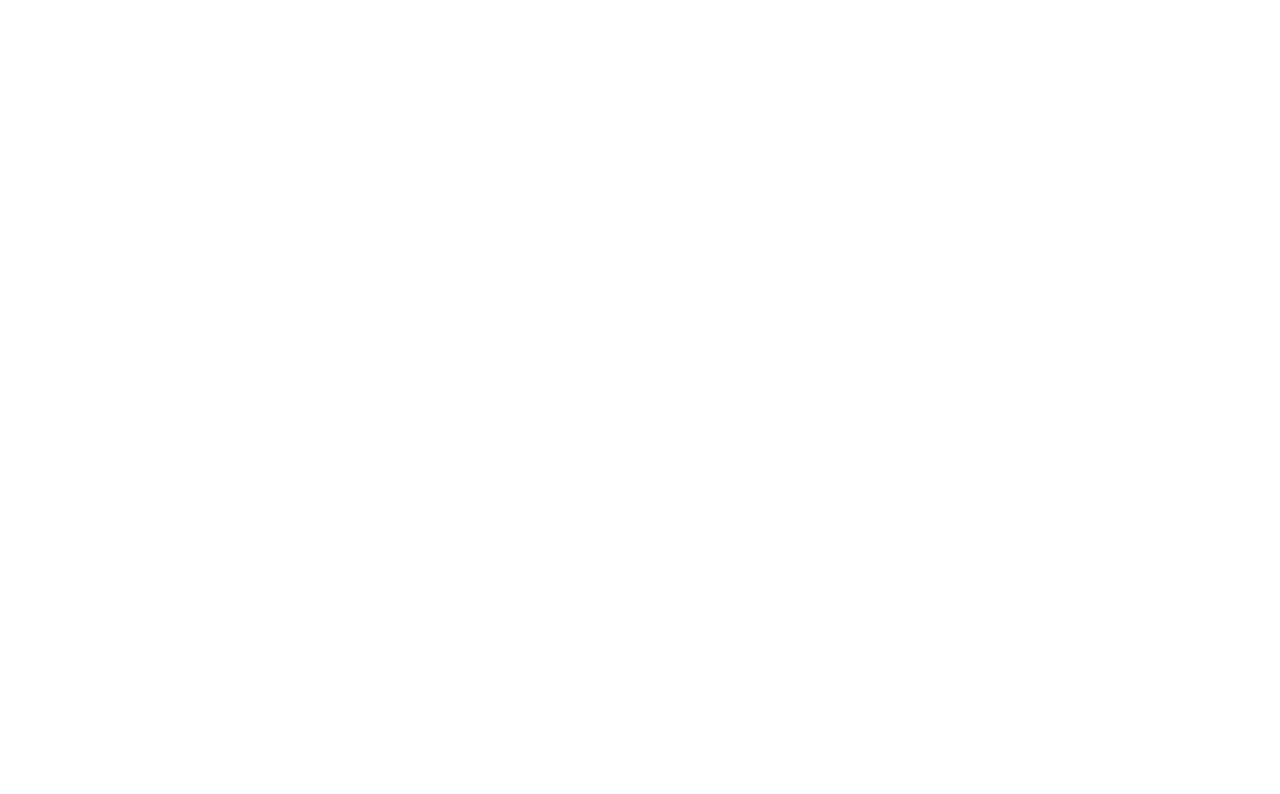
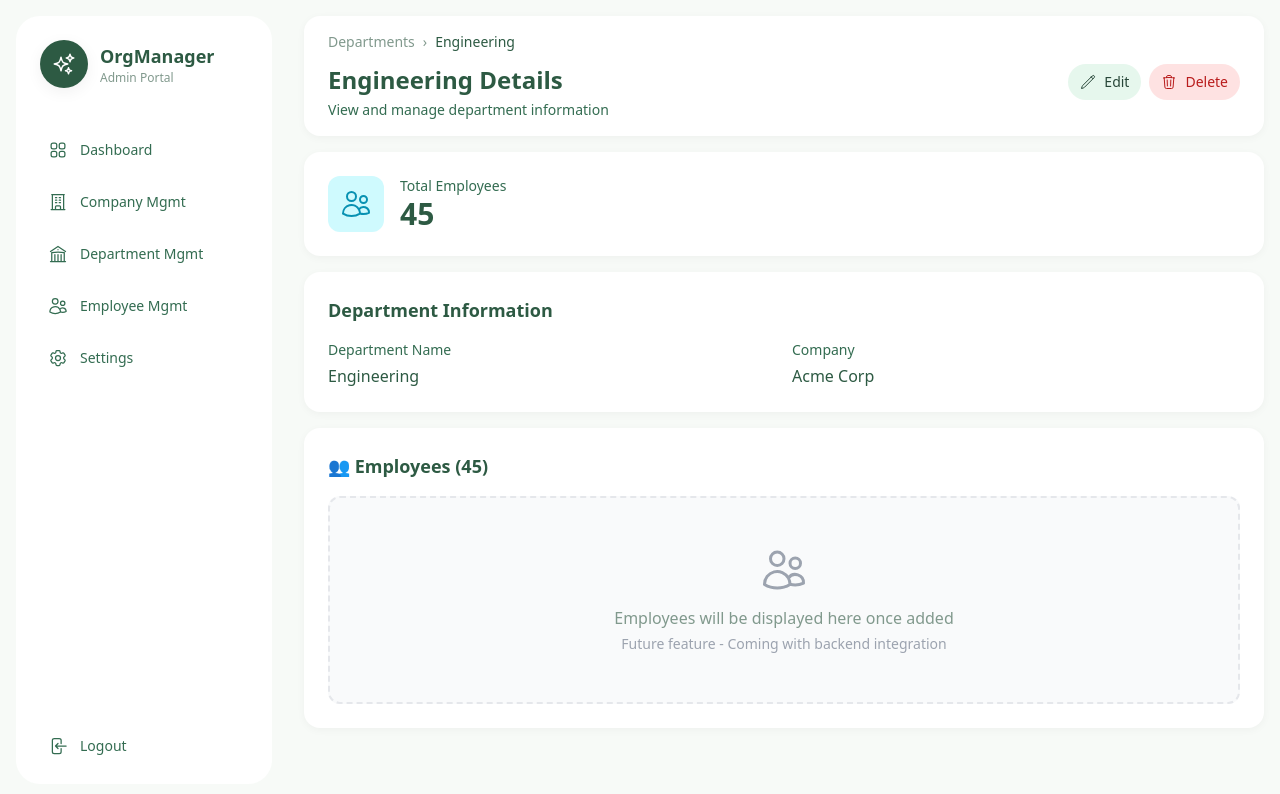
Before and after one commit to ahmednajibe/ems-task, a Vue app: page /departments/1 in a window 1280 px wide. Before the commit this address had no page. Shown: the top 794 px of the page. Built offline with nearby package versions, Linux system fonts and the light colour scheme.

Commit message:
feat: Add department detail view and its corresponding route.

```diff
--- a/src/router/index.ts
+++ b/src/router/index.ts
@@ -31,6 +31,11 @@
     path: '/departments',
     name: 'Departments',
     component: () => import('@/views/DepartmentsView.vue')
+  },
+  {
+    path: '/departments/:id',
+    name: 'DepartmentDetail',
+    component: () => import('@/views/DepartmentDetailView.vue')
   }
 ]
 
--- /dev/null
+++ b/src/views/DepartmentDetailView.vue
@@ -0,0 +1,166 @@
+<script setup lang="ts">
+import { ref, computed } from 'vue'
+import { useRoute, useRouter } from 'vue-router'
+import { useDepartmentsStore } from '@/store/departments'
+import { useCompaniesStore } from '@/store/companies'
+import { useToastStore } from '@/store/toast'
+import DashboardLayout from '@/components/layout/DashboardLayout.vue'
+import ConfirmDialog from '@/components/common/ConfirmDialog.vue'
+import {
+  PencilIcon,
+  TrashIcon,
+  BuildingOfficeIcon,
+  UsersIcon
+} from '@heroicons/vue/24/outline'
+
+const route = useRoute()
+const router = useRouter()
+const departmentsStore = useDepartmentsStore()
+const companiesStore = useCompaniesStore()
+const toastStore = useToastStore()
+
+const departmentId = computed(() => route.params.id as string)
+const department = computed(() => departmentsStore.getDepartmentById(departmentId.value))
+const company = computed(() =>
+  department.value ? companiesStore.getCompanyById(department.value.companyId) : null
+)
+
+// Redirect if not found
+if (!department.value) {
+  toastStore.error('Department not found')
+  router.push('/departments')
+}
+
+const isConfirmOpen = ref(false)
+
+const handleEdit = () => {
+  toastStore.info('Edit functionality - Coming soon!')
+}
+
+const handleDelete = () => {
+  isConfirmOpen.value = true
+}
+
+const confirmDelete = () => {
+  if (!department.value) return
+
+  departmentsStore.deleteDepartment(department.value.id)
+  toastStore.success(`${department.value.name} deleted successfully`)
+  router.push('/departments')
+}
+
+const cancelDelete = () => {
+  isConfirmOpen.value = false
+}
+
+const handleBack = () => {
+  router.push('/departments')
+}
+</script>
+
+<template>
+  <DashboardLayout>
+    <div v-if="department" class="p-4 space-y-4">
+
+      <!-- Header -->
+      <div class="bg-white shadow-soft rounded-2xl px-6 py-4">
+        <!-- Breadcrumb -->
+        <div class="flex items-center gap-2 text-sm text-neutral-500 mb-3">
+          <button @click="handleBack" class="hover:text-primary-500 transition-colors">
+            Departments
+          </button>
+          <span>›</span>
+          <span class="text-neutral-800 font-medium">{{ department.name }}</span>
+        </div>
+
+        <!-- Title & Actions -->
+        <div class="flex items-start justify-between gap-3">
+          <div class="flex-1 min-w-0">
+            <h1 class="text-xl md:text-2xl font-bold text-neutral-800 break-words">
+              {{ department.name }} Details
+            </h1>
+            <p class="text-xs md:text-sm text-neutral-600 mt-1">
+              View and manage department information
+            </p>
+          </div>
+
+          <div class="flex flex-col sm:flex-row gap-2 flex-shrink-0">
+            <!-- Edit Button -->
+            <button
+              @click="handleEdit"
+              class="hidden sm:flex items-center justify-center gap-2 px-3 py-2 bg-primary-100 hover:bg-primary-200 text-primary-700 rounded-lg md:rounded-full transition-colors text-sm whitespace-nowrap"
+            >
+              <PencilIcon class="w-4 h-4" />
+              <span class="hidden sm:inline">Edit</span>
+            </button>
+
+            <!-- Delete Button -->
+            <button
+              @click="handleDelete"
+              class="flex items-center justify-center gap-2 px-3 py-2 bg-red-100 hover:bg-red-200 text-red-700 rounded-lg md:rounded-full transition-colors text-sm whitespace-nowrap"
+            >
+              <TrashIcon class="w-4 h-4" />
+              <span class="hidden sm:inline">Delete</span>
+            </button>
+          </div>
+        </div>
+      </div>
+
+      <!-- Stats Card -->
+      <div class="bg-white shadow-soft rounded-2xl p-6">
+        <div class="flex items-center gap-4">
+          <div class="p-3 bg-cyan-100 rounded-xl">
+            <UsersIcon class="w-8 h-8 text-cyan-600" />
+          </div>
+          <div>
+            <div class="text-sm text-neutral-600">Total Employees</div>
+            <div class="text-3xl font-bold text-neutral-800">{{ department.employeeCount }}</div>
+          </div>
+        </div>
+      </div>
+
+      <!-- Department Info -->
+      <div class="bg-white shadow-soft rounded-2xl p-6">
+        <h2 class="text-lg font-semibold text-neutral-800 mb-4">Department Information</h2>
+        <div class="grid grid-cols-1 md:grid-cols-2 gap-4">
+          <div>
+            <div class="text-sm text-neutral-600">Department Name</div>
+            <div class="text-base font-medium text-neutral-800 mt-1">{{ department.name }}</div>
+          </div>
+          <div>
+            <div class="text-sm text-neutral-600">Company</div>
+            <div class="text-base font-medium text-neutral-800 mt-1">
+              {{ company?.name || 'Unknown' }}
+            </div>
+          </div>
+        </div>
+      </div>
+
+      <!-- Employees Placeholder -->
+      <div class="bg-white shadow-soft rounded-2xl p-6">
+        <h2 class="text-lg font-semibold text-neutral-800 mb-4">
+          👥 Employees ({{ department.employeeCount }})
+        </h2>
+        <div class="text-center py-12 bg-neutral-50 rounded-xl border-2 border-dashed border-neutral-200">
+          <UsersIcon class="w-12 h-12 text-neutral-400 mx-auto mb-3" />
+          <p class="text-neutral-500">Employees will be displayed here once added</p>
+          <p class="text-sm text-neutral-400 mt-1">Future feature - Coming with backend integration</p>
+        </div>
+      </div>
+
+    </div>
+
+    <!-- Confirm Dialog -->
+    <ConfirmDialog
+      v-if="department"
+      :is-open="isConfirmOpen"
+      title="Delete Department"
+      :message="`Are you sure you want to delete ${department.name}? This action cannot be undone.`"
+      confirm-text="Delete"
+      cancel-text="Cancel"
+      type="danger"
+      @confirm="confirmDelete"
+      @cancel="cancelDelete"
+    />
+  </DashboardLayout>
+</template>
```
